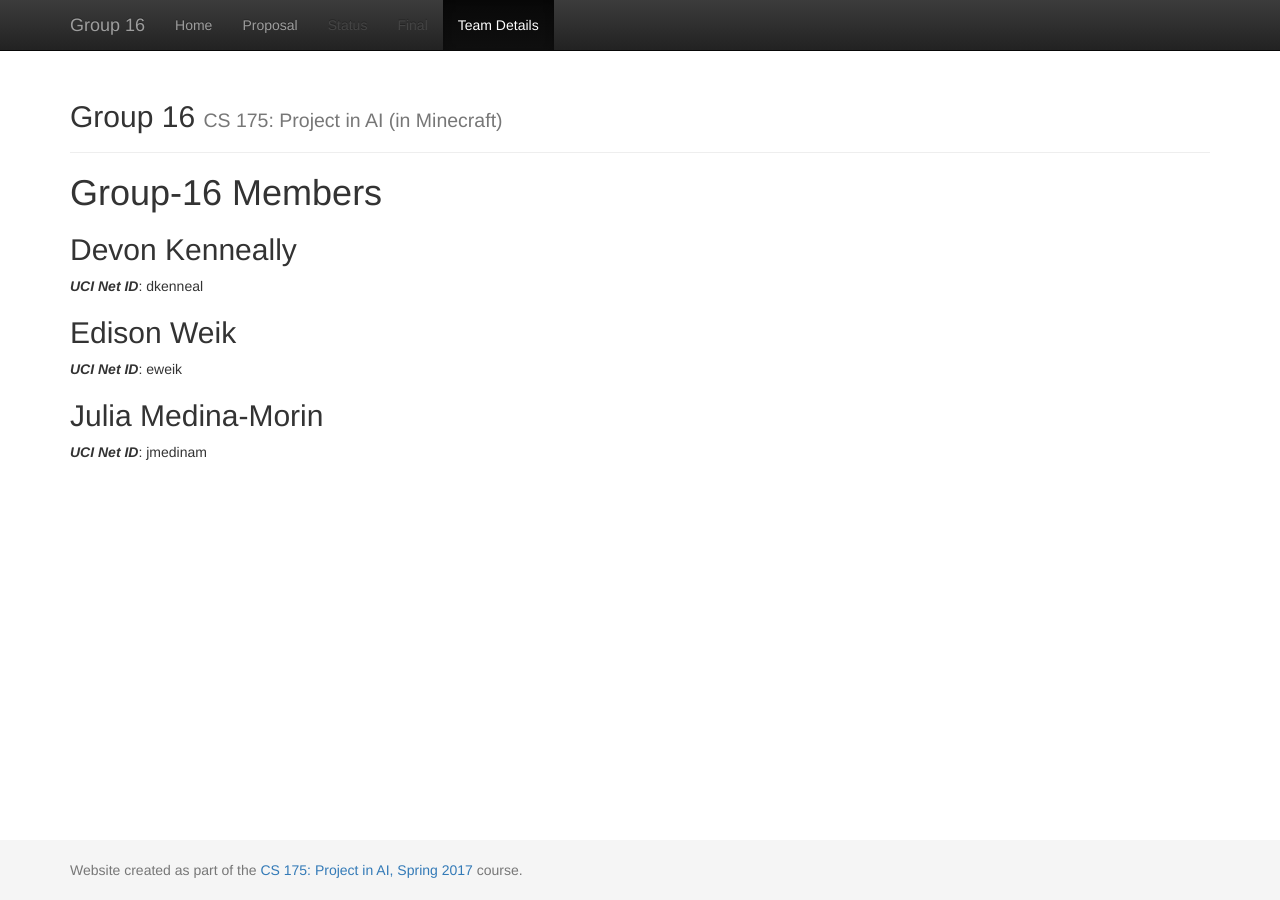
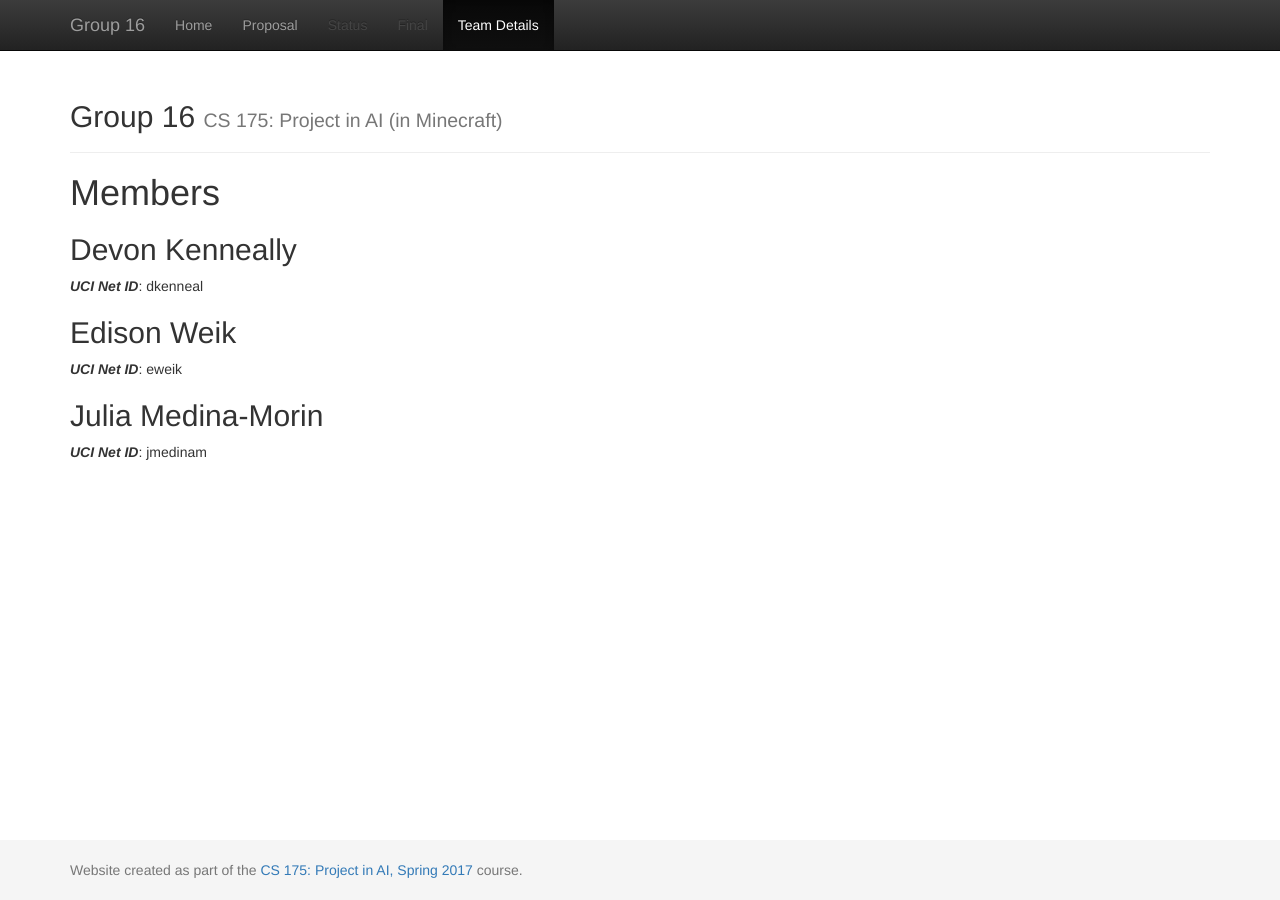
Before and after one commit to becamorin20/Group-16, a Jekyll site: the page built from docs/team.md, in a window 1280 px wide. Built offline with Jekyll 4.4.1, drawn with Linux system fonts in a browser that asks for light colours.

Commit message:
Update team.md

```diff
--- a/docs/team.md
+++ b/docs/team.md
@@ -3,7 +3,7 @@ layout: default
 title:  Team
 ---
 
-# Group-16 Members
+# Members
 
 
 ## Devon Kenneally
```
